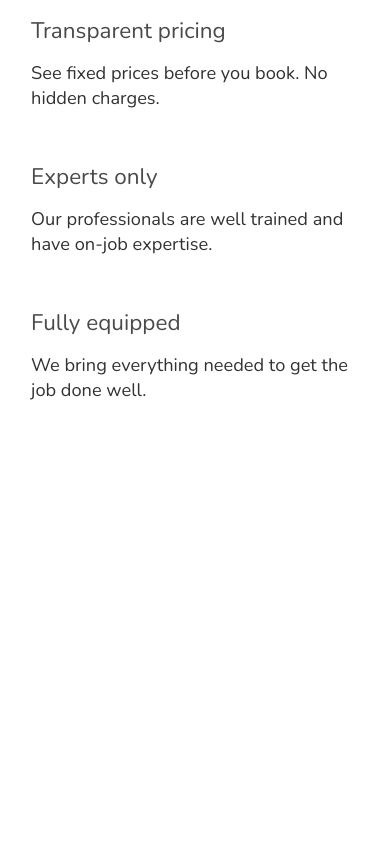
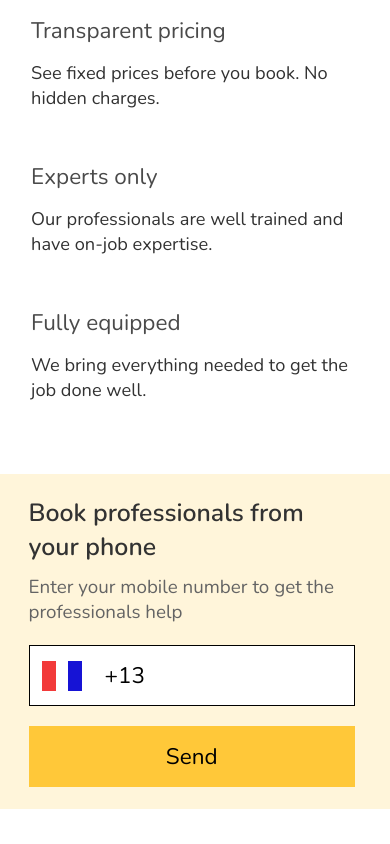
Before and after one commit to Verruckterdrachen/Housesale, a website: page Housesale/index.html in a window 390 px wide. Shown: the part 2456-3300 px from the top of the page. Before the commit the page ends 2895 px from the top, so only its background shows below. Drawn offline with nearby package versions, Linux system fonts and the light colour scheme.

Commit message:
feat: add phone section

```diff
--- a/#src/js/files/forms.js
+++ b/#src/js/files/forms.js
@@ -391,7 +391,7 @@ function inputs_init(inputs) {
 					//'+38(999) 999 9999'
 					//'+375(99)999-99-99'
 					input.classList.add('_mask');
-					Inputmask("+375 (99) 9999999", {
+					Inputmask("+13 999 99 99", {
 						//"placeholder": '',
 						clearIncomplete: true,
 						clearMaskOnLostFocus: true,
--- a/#src/js/vendors.js
+++ b/#src/js/vendors.js
@@ -1 +1,2 @@
 @@include('libs/smoothScroll.js', {})
+@@include('libs/inputmask.min.js', {})
--- a/#src/scss/forms.scss
+++ b/#src/scss/forms.scss
@@ -1,32 +1,61 @@
 //<FORM ()>====================================================================================================
 .form {
-	&__row {
+  display: flex;
+  flex-wrap: wrap;
+  align-items: center;
+  position: relative;
+  flex: 1 1 auto;
+	&__input {
+    @include adaptiv-value("font-size", 29, 22, 1);
+    line-height: 39 / 29 * 100%;
+    color: #000;
+    min-height: 78px;
+    border: 1px solid #000;
+    width: 100%;
+    background: #fff url('../img/flag.svg') 12px no-repeat;
+    @media (max-width:$md3+px){
+      margin: 0px 0px 20px 0px;
+      min-height: 61px;
+    }
 	}
-	&__column {
-	}
-	&__line {
-	}
-	&__input {
-	}
-	&__button {
+	&__btn {
+    padding: 0px 44px;
+    @media (min-width:$md3+px){
+      position: absolute;
+      right: 12px;
+      top: 50%;
+      transform: translate(0px,-50%);
+      height: 61px/78px * 100%;
+    }
+    @media (max-width:$md3+px){
+      flex: 1 1 auto;
+    }
 	}
 	&__error {
+    position: absolute;
+    right: -80px;
+    font-size: 24px;
+    font-weight: 700;
 	}
 }
-
 //</FORM>====================================================================================================
 
 //<BUTTONS (a.btn+tab)>====================================================================================================
 .button {
 	display: inline-flex;
-	padding: 0px 0px;
-	@media (any-hover: hover) {
-		&:hover {
-		}
-	}
-	&._fw {
-		width: 100%;
-	}
+  justify-content: center;
+  align-items: center;
+  @include adaptiv-value("font-size", 29, 22, 1);
+  line-height: 39 / 29 * 100%;
+  color: #000;
+  background-color: $primaryColor;
+  height: 61px;
+  transition: background-color 0.3s ease 0s;
+  @media (any-hover: hover){
+    &:hover{
+      background-color: #ecb834;
+    }
+  }
 }
 //</BUTTONS>====================================================================================================
 
@@ -137,7 +166,7 @@ textarea {
 	border-radius: 0 !important;
 	width: 100%;
 	display: block;
-	padding: 0px 20px;
+	padding: 0px 20px 0px 75px;
 	&._focus {
 	}
 	&._error {
--- a/#src/scss/style.scss
+++ b/#src/scss/style.scss
@@ -93,6 +93,10 @@ body {
   }
   &__about {
     @include adaptiv-value("padding-top", 35, 30, 1);
+    @include adaptiv-value("padding-bottom", 100, 30, 1);
+  }
+  &__phone {
+    @include adaptiv-value("padding-top", 100, 30, 1);
     @include adaptiv-value("padding-bottom", 100, 30, 1);
   }
 }
@@ -260,5 +264,38 @@ body {
   }
 }
 //============================================================================
+.phone {
+  &__container {
+    @media (max-width:$md3+px){
+      padding: 0;
+    }
+  }
+  &__body {
+    display: flex;
+    flex-direction: column;
+    justify-content: center;
+    align-items: flex-start;
+    background-color: #FFF5DA;
+    padding: 127px 288px 104px 188px;
+    @include adaptiv-value("padding-top", 127, 15, 1);
+    @include adaptiv-value("padding-right", 288, 15, 1);
+    @include adaptiv-value("padding-bottom", 104, 15, 1);
+    @include adaptiv-value("padding-left", 199, 15, 1);
+  }
+  &__title {
+    margin: 0px 0px 10px 0px;
+  }
+  &__text {
+    color: #646464;
+    @include adaptiv-value("font-size", 29, 18, 1);
+    line-height: 39 / 29 * 100%;
+    margin: 0px 0px 20px 0px;
+  }
+  &__form {
+    display: flex;
+    width: 100%;
+  }
+}
+//============================================================================
 
 //</ОСНОВНОЙ БЛОК>====================================================================================================
--- a/Housesale/index.html
+++ b/Housesale/index.html
@@ -117,6 +117,20 @@
             </div>
           </div>
         </section>
+        <section class="page__phone phone">
+          <div class="phone__container _container">
+            <div class="phone__body">
+              <h2 class="phone__title title">Book professionals from your phone</h2>
+              <div class="phone__text">Enter your mobile number to get the professionals help</div>
+              <div class="phone__form">
+                <form action="#" class="form">
+                  <input id="inp" autocomplete="off" type="text" name="form[]" data-error="Error" data-value="+13" class="form__input input _req _phone">
+                  <button type="submit" class="form__btn button">Send</button>
+                </form>
+              </div>
+            </div>
+          </div>
+        </section>
 
 			</main>
 			<footer class="footer">
```
Also changed, not shown: #src/index.html (+14 -0 lines), Housesale/css/style.min.css, Housesale/js/app.min.js, Housesale/js/vendors.min.js.
